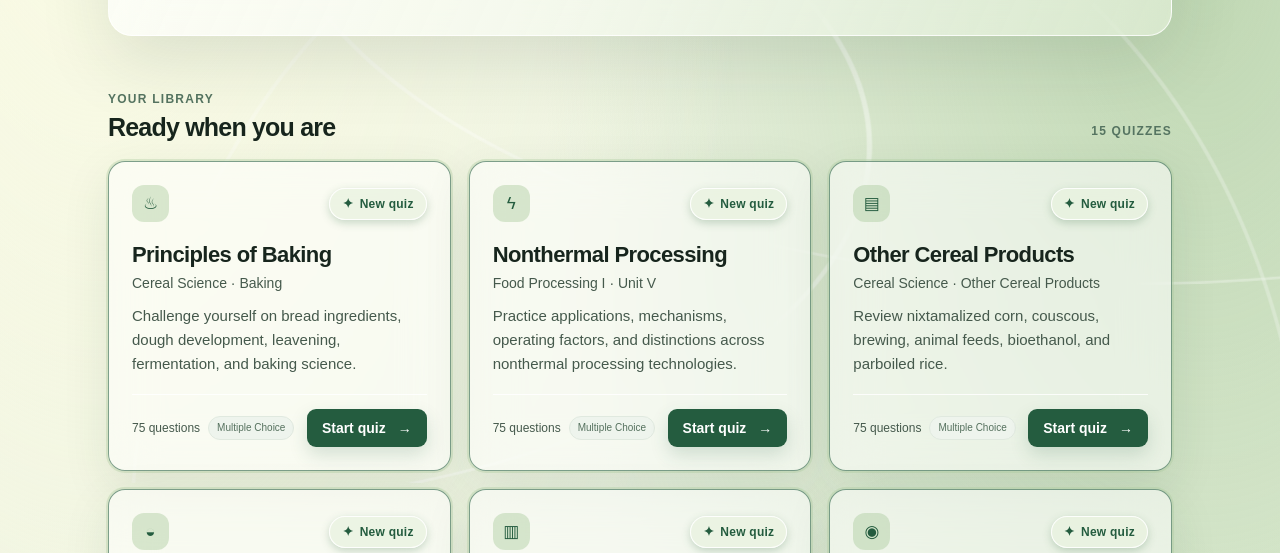
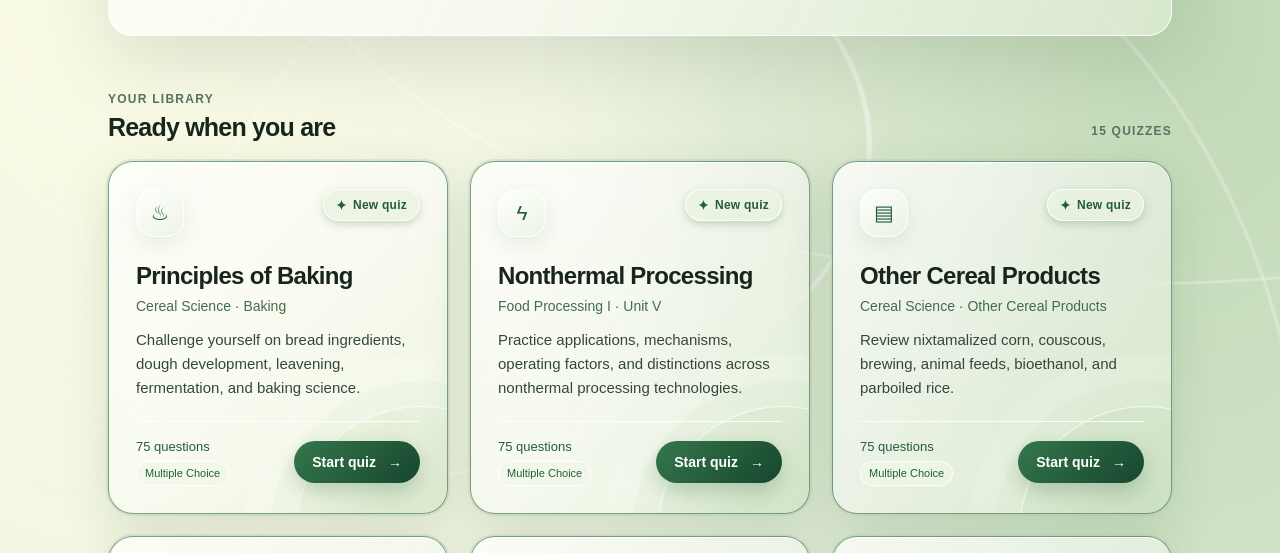
Before and after one commit to Mcjh0n/fieldnotes, a plain HTML site: page index.html in a window 1280 px wide. Shown: the part 399-952 px from the top of the page. Drawn offline with Linux system fonts and the light colour scheme.

Commit message:
Refine quiz cards to match glass reference

```diff
--- a/style.css
+++ b/style.css
@@ -74,4 +74,24 @@ body::before{content:"";position:fixed;inset:-10%;z-index:-1;pointer-events:none
 .result-icon{background:#245C3F;color:#fff}.score-line{color:#245C3F}.score-caption,.results-card>p{color:#45594c}.review-item{border-color:rgba(36,92,63,.14)}
 .confirm-overlay{background:rgba(23,37,29,.35);backdrop-filter:blur(6px)}
 @media(prefers-reduced-motion:reduce){body::before{animation:none}}
+
+/* Bring library cards closer to the supplied glass-card reference. */
+.quiz-grid{gap:22px}
+.quiz-card{position:relative;isolation:isolate;overflow:hidden;min-height:320px;padding:27px;border-radius:25px;background:linear-gradient(135deg,rgba(255,255,255,.76),rgba(255,255,255,.43) 54%,rgba(226,240,216,.45));border:1px solid rgba(255,255,255,.94);box-shadow:inset 0 1px 0 rgba(255,255,255,.9),0 17px 48px rgba(38,77,47,.12);backdrop-filter:blur(24px);-webkit-backdrop-filter:blur(24px);transition:transform .24s ease,box-shadow .24s ease,border-color .24s ease}
+.quiz-card::before{content:"";position:absolute;z-index:0;pointer-events:none;width:250px;height:250px;right:-100px;bottom:-145px;border:1px solid rgba(255,255,255,.72);border-radius:50%;box-shadow:0 0 0 25px rgba(168,201,154,.07),0 0 0 52px rgba(255,255,255,.12);background:radial-gradient(circle at 40% 35%,rgba(168,201,154,.28),rgba(168,201,154,0) 68%)}
+.quiz-card>*{position:relative;z-index:1}
+.quiz-card:hover{transform:translateY(-5px);border-color:rgba(255,255,255,1);box-shadow:inset 0 1px 0 rgba(255,255,255,.95),0 25px 58px rgba(38,77,47,.17)}
+.quiz-card.new-quiz-card{border-color:rgba(36,92,63,.58);box-shadow:inset 0 1px 0 rgba(255,255,255,.95),0 0 0 2px rgba(168,201,154,.32),0 17px 48px rgba(38,77,47,.13)}
+.quiz-card .card-top{align-items:flex-start}
+.quiz-card .topic-icon{width:48px;height:48px;border:1px solid rgba(255,255,255,.84);border-radius:18px;background:linear-gradient(145deg,rgba(255,255,255,.9),rgba(226,240,216,.68));box-shadow:0 7px 20px rgba(46,86,53,.1);font-size:21px}
+.quiz-card h3{font-size:24px;line-height:1.2;letter-spacing:-.7px;margin-top:25px}
+.quiz-card .card-topic{font-size:14px;color:#426d4d}
+.quiz-card .card-description{font-size:15px;line-height:1.62;color:#34473b;margin:14px 0 20px}
+.quiz-card .card-bottom{border-color:rgba(255,255,255,.88);gap:12px;padding-top:17px}
+.quiz-card .card-meta{row-gap:7px}
+.quiz-card .question-count{font-size:13px;color:#245C3F}
+.quiz-card .quiz-type{font-size:11px;background:rgba(239,248,230,.64);border-color:rgba(255,255,255,.92);color:#245C3F}
+.quiz-card .start-link{border-radius:999px;padding:13px 18px;font-size:14px;background:linear-gradient(135deg,#34774c,#17462e);box-shadow:0 8px 20px rgba(36,92,63,.23);white-space:nowrap}
+.quiz-card .start-link:hover{background:linear-gradient(135deg,#2b6841,#123c27)}
+@media(max-width:600px){.quiz-card{min-height:300px;padding:23px;border-radius:22px}.quiz-card h3{font-size:22px}.quiz-card .card-description{font-size:14px}.quiz-card .card-bottom{align-items:flex-end}.quiz-card .start-link{padding:11px 14px;font-size:12px}}
 .card-meta{display:flex;align-items:center;gap:8px;flex-wrap:wrap;min-width:0}.quiz-type{font-size:10px;line-height:1.35;color:#55715e;background:#eef4ed;border:1px solid #e0e9df;border-radius:999px;padding:4px 8px}
```
